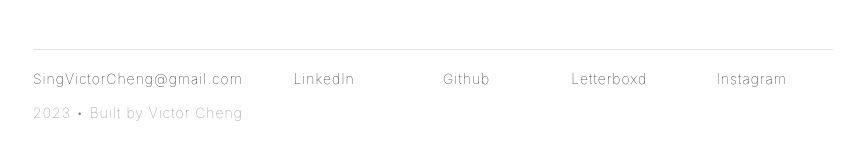
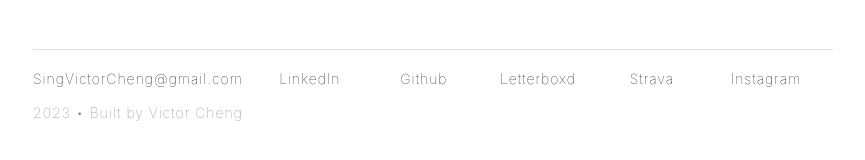
Before and after one commit to vstoic/Portfolio, a React (Create React App) app: page /#/ in a window 1280 px wide. Shown: the part 2176-2336 px from the top of the page, without its empty margins (207-1072 px from the left). Built offline with nearby package versions, Linux system fonts and the light colour scheme.

Commit message:
add strava

```diff
--- a/src/components/Footer/Footer.jsx
+++ b/src/components/Footer/Footer.jsx
@@ -64,6 +64,13 @@ export default function Footer() {
         <StyledLink
           target="_blank"
           rel="noopener noreferrer"
+          href="https://www.strava.com/athletes/3299755"
+        >
+          Strava
+        </StyledLink>
+        <StyledLink
+          target="_blank"
+          rel="noopener noreferrer"
           href="https://instagram.com/memoir.log"
         >
           Instagram
```
